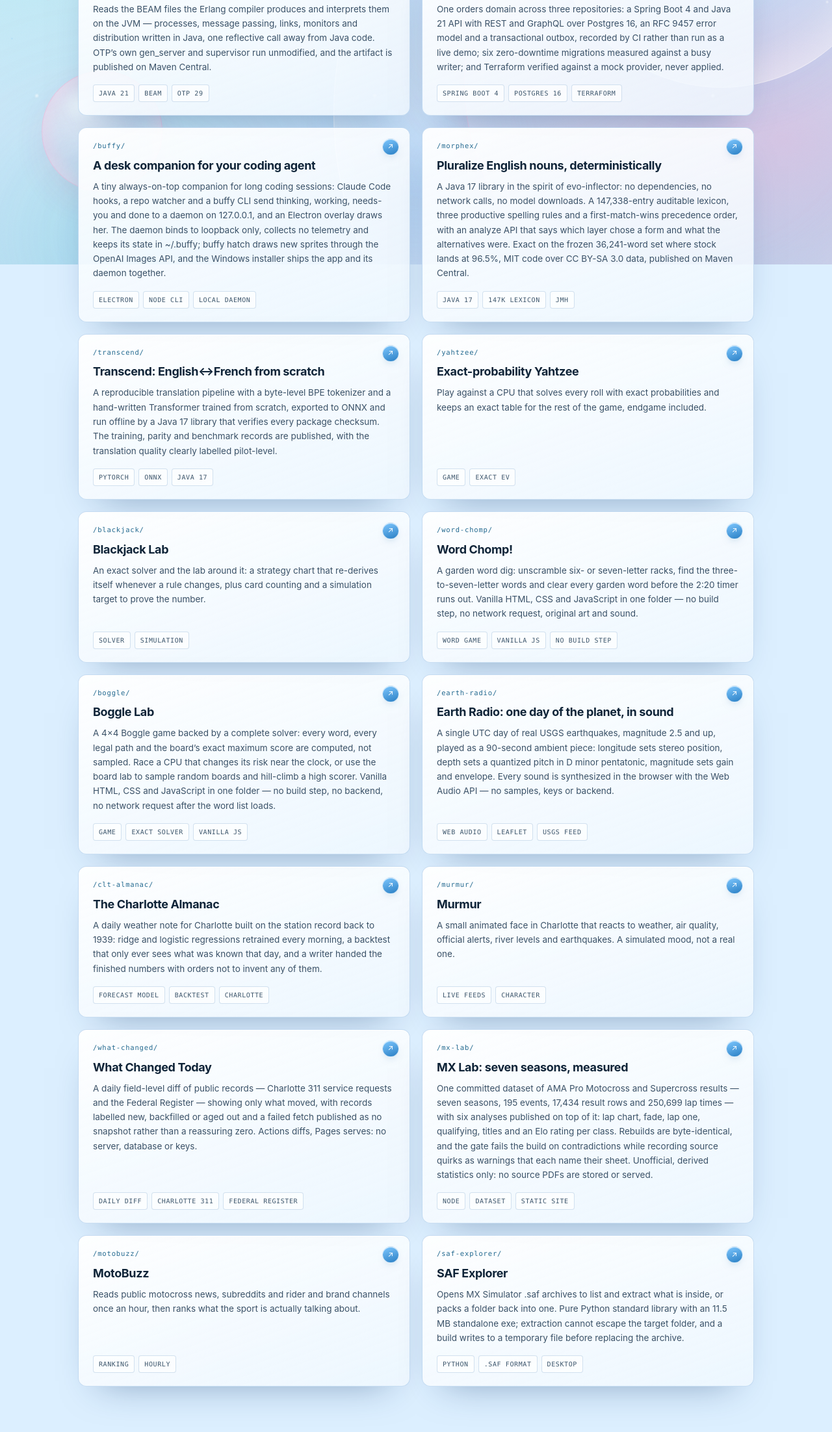
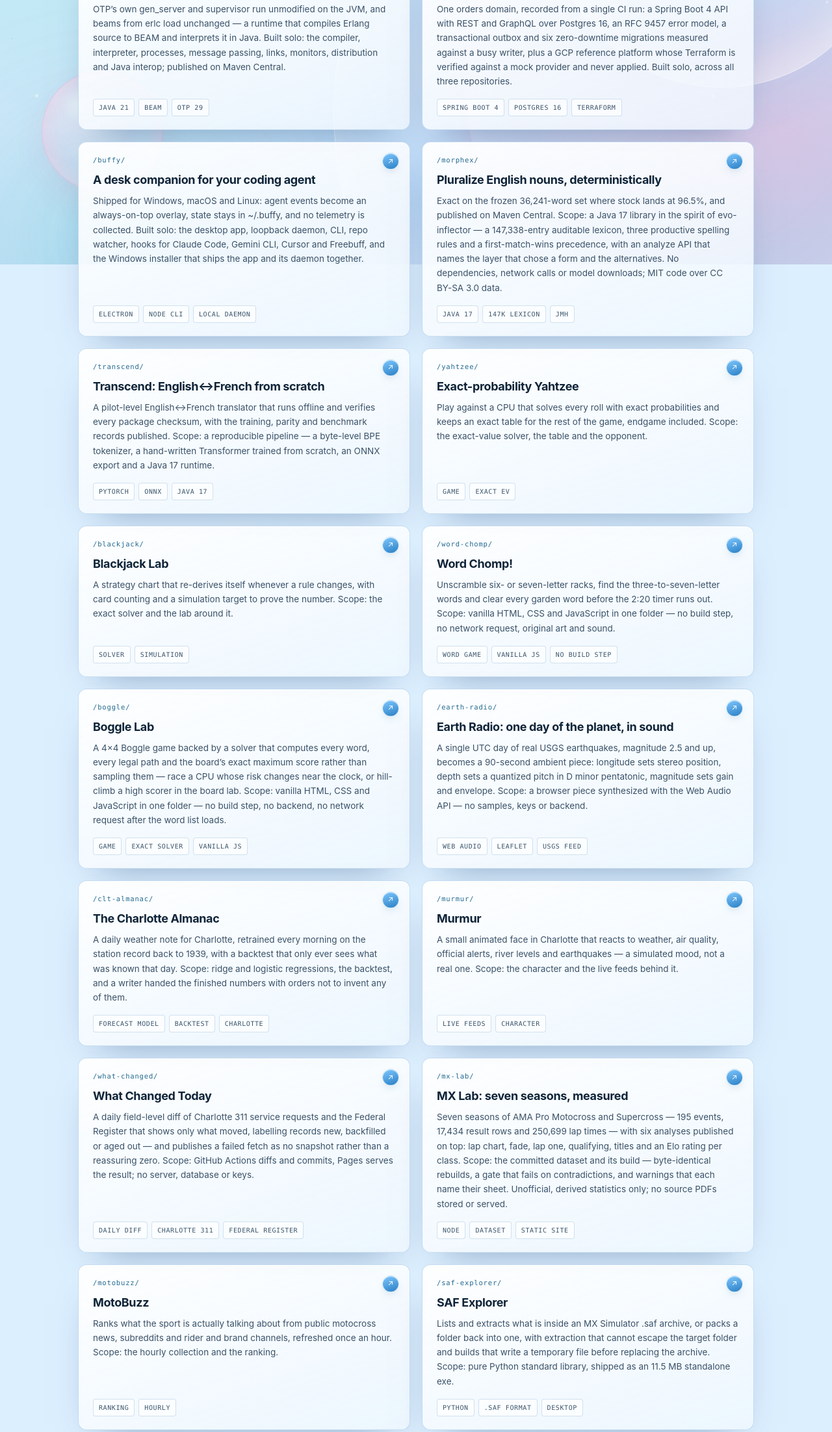
Before and after one commit to slayyyyer/slayyyyer.github.io, a plain HTML site: page projects/index.html in a window 1280 px wide. Shown: the part 393-2597 px from the top of the page at 65% size. Drawn offline with Linux system fonts and the light colour scheme.

Commit message:
Rewrite the project cards to lead with the outcome
Each card opened with its stack or its feature list, so a reader had to
finish the sentence to learn what the project does, and release numbers
pinned the copy to versions that keep moving. The cards now open with the
result and close with what Justin built, naming Maven Central or a platform
instead of a version. The collection page also carried a duplicated
paragraph tag on every card, and its intro claimed each project had its own
repository when the orders system spans three.

🤖 Generated with Codebuff
Co-Authored-By: Codebuff <noreply@codebuff.com>

```diff
--- a/projects/index.html
+++ b/projects/index.html
@@ -76,8 +76,8 @@
         <p class="label">All projects</p>
         <h1>Everything I built for the fun of it.</h1>
       </div>
-      <p class="sectionhead__sub">Sixteen live experiments, each its own repository and its own
-        subpath on this domain — the three from the homepage first.</p>
+      <p class="sectionhead__sub">Sixteen live experiments, each on its own subpath of this domain —
+        the three from the homepage first.</p>
     </div>
 
     <div class="projectgrid">
@@ -86,11 +86,7 @@
         <span class="projectcard__mark" aria-hidden="true">↗</span>
         <p class="projectcard__path">/jerlang/</p>
         <h3>An Erlang runtime for the JVM</h3>
-        <p class="projectcard__copy">Reads the BEAM files the Erlang compiler produces and
-          interprets them on the JVM — processes, message passing, links, monitors and
-          distribution written in Java, one reflective call away from Java code. OTP’s own
-          gen_server and supervisor run unmodified, and the artifact is published on Maven
-          Central.</p>
+        <p class="projectcard__copy">OTP’s own gen_server and supervisor run unmodified on the JVM, and beams from erlc load unchanged — a runtime that compiles Erlang source to BEAM and interprets it in Java. Built solo: the compiler, interpreter, processes, message passing, links, monitors, distribution and Java interop; published on Maven Central.</p>
         <ul class="stack"><li>Java 21</li><li>BEAM</li><li>OTP 29</li></ul>
       </a>
 
@@ -98,11 +94,7 @@
         <span class="projectcard__mark" aria-hidden="true">↗</span>
         <p class="projectcard__path">/orders-service/</p>
         <h3>A three-repo reference system</h3>
-        <p class="projectcard__copy">One orders domain across three repositories: a Spring Boot 4
-          and Java 21 API with REST and GraphQL over Postgres 16, an RFC 9457 error model and a
-          transactional outbox, recorded by CI rather than run as a live demo; six zero-downtime
-          migrations measured against a busy writer; and Terraform verified against a mock provider,
-          never applied.</p>
+        <p class="projectcard__copy">One orders domain, recorded from a single CI run: a Spring Boot 4 API with REST and GraphQL over Postgres 16, an RFC 9457 error model, a transactional outbox and six zero-downtime migrations measured against a busy writer, plus a GCP reference platform whose Terraform is verified against a mock provider and never applied. Built solo, across all three repositories.</p>
         <ul class="stack"><li>Spring Boot 4</li><li>Postgres 16</li><li>Terraform</li></ul>
       </a>
 
@@ -110,12 +102,7 @@
         <span class="projectcard__mark" aria-hidden="true">↗</span>
         <p class="projectcard__path">/buffy/</p>
         <h3>A desk companion for your coding agent</h3>
-        <p class="projectcard__copy">A tiny always-on-top companion for long coding sessions:
-          Claude Code hooks, a repo watcher and a buffy CLI send thinking, working, needs-you and
-          done to a daemon on 127.0.0.1, and an Electron overlay draws her. The daemon binds
-          to loopback only, collects no telemetry and keeps its state in ~/.buffy; buffy hatch
-          draws new sprites through the OpenAI Images API, and the Windows installer ships the app
-          and its daemon together.</p>
+        <p class="projectcard__copy">Shipped for Windows, macOS and Linux: agent events become an always-on-top overlay, state stays in ~/.buffy, and no telemetry is collected. Built solo: the desktop app, loopback daemon, CLI, repo watcher, hooks for Claude Code, Gemini CLI, Cursor and Freebuff, and the Windows installer that ships the app and its daemon together.</p>
         <ul class="stack"><li>Electron</li><li>Node CLI</li><li>Local daemon</li></ul>
       </a>
 
@@ -123,12 +110,7 @@
         <span class="projectcard__mark" aria-hidden="true">↗</span>
         <p class="projectcard__path">/morphex/</p>
         <h3>Pluralize English nouns, deterministically</h3>
-        <p class="projectcard__copy">A Java 17 library in the spirit of evo-inflector: no
-          dependencies, no network calls, no model downloads. A 147,338-entry auditable lexicon,
-          three productive spelling rules and a first-match-wins precedence order, with an
-          analyze API that says which layer chose a form and what the alternatives were. Exact on
-          the frozen 36,241-word set where stock lands at 96.5%, MIT code over CC BY-SA 3.0 data,
-          published on Maven Central.</p>
+        <p class="projectcard__copy">Exact on the frozen 36,241-word set where stock lands at 96.5%, and published on Maven Central. Scope: a Java 17 library in the spirit of evo-inflector — a 147,338-entry auditable lexicon, three productive spelling rules and a first-match-wins precedence, with an analyze API that names the layer that chose a form and the alternatives. No dependencies, network calls or model downloads; MIT code over CC BY-SA 3.0 data.</p>
         <ul class="stack"><li>Java 17</li><li>147k lexicon</li><li>JMH</li></ul>
       </a>
 
@@ -136,11 +118,7 @@
         <span class="projectcard__mark" aria-hidden="true">↗</span>
         <p class="projectcard__path">/transcend/</p>
         <h3>Transcend: English↔French from scratch</h3>
-        <p class="projectcard__copy">A reproducible translation pipeline with a byte-level BPE
-          tokenizer and a hand-written Transformer trained from scratch, exported to ONNX and run
-          offline by a Java 17 library that verifies every package checksum. The training, parity
-          and benchmark records are published, with the translation quality clearly labelled
-          pilot-level.</p>
+        <p class="projectcard__copy">A pilot-level English↔French translator that runs offline and verifies every package checksum, with the training, parity and benchmark records published. Scope: a reproducible pipeline — a byte-level BPE tokenizer, a hand-written Transformer trained from scratch, an ONNX export and a Java 17 runtime.</p>
         <ul class="stack"><li>PyTorch</li><li>ONNX</li><li>Java 17</li></ul>
       </a>
 
@@ -148,8 +126,7 @@
         <span class="projectcard__mark" aria-hidden="true">↗</span>
         <p class="projectcard__path">/yahtzee/</p>
         <h3>Exact-probability Yahtzee</h3>
-        <p class="projectcard__copy">Play against a CPU that solves every roll with exact
-          probabilities and keeps an exact table for the rest of the game, endgame included.</p>
+        <p class="projectcard__copy">Play against a CPU that solves every roll with exact probabilities and keeps an exact table for the rest of the game, endgame included. Scope: the exact-value solver, the table and the opponent.</p>
         <ul class="stack"><li>Game</li><li>Exact EV</li></ul>
       </a>
 
@@ -157,9 +134,7 @@
         <span class="projectcard__mark" aria-hidden="true">↗</span>
         <p class="projectcard__path">/blackjack/</p>
         <h3>Blackjack Lab</h3>
-        <p class="projectcard__copy">An exact solver and the lab around it: a strategy chart
-          that re-derives itself whenever a rule changes, plus card counting and a simulation
-          target to prove the number.</p>
+        <p class="projectcard__copy">A strategy chart that re-derives itself whenever a rule changes, with card counting and a simulation target to prove the number. Scope: the exact solver and the lab around it.</p>
         <ul class="stack"><li>Solver</li><li>Simulation</li></ul>
       </a>
 
@@ -167,10 +142,7 @@
         <span class="projectcard__mark" aria-hidden="true">↗</span>
         <p class="projectcard__path">/word-chomp/</p>
         <h3>Word Chomp!</h3>
-        <p class="projectcard__copy">A garden word dig: unscramble six- or seven-letter racks, find
-          the three-to-seven-letter words and clear every garden word before the 2:20 timer runs
-          out. Vanilla HTML, CSS and JavaScript in one folder — no build step, no network request,
-          original art and sound.</p>
+        <p class="projectcard__copy">Unscramble six- or seven-letter racks, find the three-to-seven-letter words and clear every garden word before the 2:20 timer runs out. Scope: vanilla HTML, CSS and JavaScript in one folder — no build step, no network request, original art and sound.</p>
         <ul class="stack"><li>Word game</li><li>Vanilla JS</li><li>No build step</li></ul>
       </a>
 
@@ -178,11 +150,7 @@
         <span class="projectcard__mark" aria-hidden="true">↗</span>
         <p class="projectcard__path">/boggle/</p>
         <h3>Boggle Lab</h3>
-        <p class="projectcard__copy">A 4×4 Boggle game backed by a complete solver: every word,
-          every legal path and the board’s exact maximum score are computed, not sampled. Race a
-          CPU that changes its risk near the clock, or use the board lab to sample random boards
-          and hill-climb a high scorer. Vanilla HTML, CSS and JavaScript in one folder — no build
-          step, no backend, no network request after the word list loads.</p>
+        <p class="projectcard__copy">A 4×4 Boggle game backed by a solver that computes every word, every legal path and the board’s exact maximum score rather than sampling them — race a CPU whose risk changes near the clock, or hill-climb a high scorer in the board lab. Scope: vanilla HTML, CSS and JavaScript in one folder — no build step, no backend, no network request after the word list loads.</p>
         <ul class="stack"><li>Game</li><li>Exact solver</li><li>Vanilla JS</li></ul>
       </a>
 
@@ -190,10 +158,7 @@
         <span class="projectcard__mark" aria-hidden="true">↗</span>
         <p class="projectcard__path">/earth-radio/</p>
         <h3>Earth Radio: one day of the planet, in sound</h3>
-        <p class="projectcard__copy">A single UTC day of real USGS earthquakes, magnitude 2.5 and
-          up, played as a 90-second ambient piece: longitude sets stereo position, depth sets a
-          quantized pitch in D minor pentatonic, magnitude sets gain and envelope. Every sound is
-          synthesized in the browser with the Web Audio API — no samples, keys or backend.</p>
+        <p class="projectcard__copy">A single UTC day of real USGS earthquakes, magnitude 2.5 and up, becomes a 90-second ambient piece: longitude sets stereo position, depth sets a quantized pitch in D minor pentatonic, magnitude sets gain and envelope. Scope: a browser piece synthesized with the Web Audio API — no samples, keys or backend.</p>
         <ul class="stack"><li>Web Audio</li><li>Leaflet</li><li>USGS feed</li></ul>
       </a>
 
@@ -201,10 +166,7 @@
         <span class="projectcard__mark" aria-hidden="true">↗</span>
         <p class="projectcard__path">/clt-almanac/</p>
         <h3>The Charlotte Almanac</h3>
-        <p class="projectcard__copy">A daily weather note for Charlotte built on the station
-          record back to 1939: ridge and logistic regressions retrained every morning, a backtest
-          that only ever sees what was known that day, and a writer handed the finished numbers
-          with orders not to invent any of them.</p>
+        <p class="projectcard__copy">A daily weather note for Charlotte, retrained every morning on the station record back to 1939, with a backtest that only ever sees what was known that day. Scope: ridge and logistic regressions, the backtest, and a writer handed the finished numbers with orders not to invent any of them.</p>
         <ul class="stack"><li>Forecast model</li><li>Backtest</li><li>Charlotte</li></ul>
       </a>
 
@@ -212,9 +174,7 @@
         <span class="projectcard__mark" aria-hidden="true">↗</span>
         <p class="projectcard__path">/murmur/</p>
         <h3>Murmur</h3>
-        <p class="projectcard__copy">A small animated face in Charlotte that reacts to weather,
-          air quality, official alerts, river levels and earthquakes. A simulated mood, not a
-          real one.</p>
+        <p class="projectcard__copy">A small animated face in Charlotte that reacts to weather, air quality, official alerts, river levels and earthquakes — a simulated mood, not a real one. Scope: the character and the live feeds behind it.</p>
         <ul class="stack"><li>Live feeds</li><li>Character</li></ul>
       </a>
 
@@ -222,10 +182,7 @@
         <span class="projectcard__mark" aria-hidden="true">↗</span>
         <p class="projectcard__path">/what-changed/</p>
         <h3>What Changed Today</h3>
-        <p class="projectcard__copy">A daily field-level diff of public records — Charlotte 311
-          service requests and the Federal Register — showing only what moved, with records
-          labelled new, backfilled or aged out and a failed fetch published as no snapshot rather
-          than a reassuring zero. Actions diffs, Pages serves: no server, database or keys.</p>
+        <p class="projectcard__copy">A daily field-level diff of Charlotte 311 service requests and the Federal Register that shows only what moved, labelling records new, backfilled or aged out — and publishes a failed fetch as no snapshot rather than a reassuring zero. Scope: GitHub Actions diffs and commits, Pages serves the result; no server, database or keys.</p>
         <ul class="stack"><li>Daily diff</li><li>Charlotte 311</li><li>Federal Register</li></ul>
       </a>
 
@@ -233,12 +190,7 @@
         <span class="projectcard__mark" aria-hidden="true">↗</span>
         <p class="projectcard__path">/mx-lab/</p>
         <h3>MX Lab: seven seasons, measured</h3>
-        <p class="projectcard__copy">One committed dataset of AMA Pro Motocross and Supercross
-          results — seven seasons, 195 events, 17,434 result rows and 250,699 lap times — with six
-          analyses published on top of it: lap chart, fade, lap one, qualifying, titles and an Elo
-          rating per class. Rebuilds are byte-identical, and the gate fails the build on
-          contradictions while recording source quirks as warnings that each name their sheet.
-          Unofficial, derived statistics only: no source PDFs are stored or served.</p>
+        <p class="projectcard__copy">Seven seasons of AMA Pro Motocross and Supercross — 195 events, 17,434 result rows and 250,699 lap times — with six analyses published on top: lap chart, fade, lap one, qualifying, titles and an Elo rating per class. Scope: the committed dataset and its build — byte-identical rebuilds, a gate that fails on contradictions, and warnings that each name their sheet. Unofficial, derived statistics only; no source PDFs stored or served.</p>
         <ul class="stack"><li>Node</li><li>Dataset</li><li>Static site</li></ul>
       </a>
 
@@ -246,8 +198,7 @@
         <span class="projectcard__mark" aria-hidden="true">↗</span>
         <p class="projectcard__path">/motobuzz/</p>
         <h3>MotoBuzz</h3>
-        <p class="projectcard__copy">Reads public motocross news, subreddits and rider and brand
-          channels once an hour, then ranks what the sport is actually talking about.</p>
+        <p class="projectcard__copy">Ranks what the sport is actually talking about from public motocross news, subreddits and rider and brand channels, refreshed once an hour. Scope: the hourly collection and the ranking.</p>
         <ul class="stack"><li>Ranking</li><li>Hourly</li></ul>
       </a>
 
@@ -255,10 +206,7 @@
         <span class="projectcard__mark" aria-hidden="true">↗</span>
         <p class="projectcard__path">/saf-explorer/</p>
         <h3>SAF Explorer</h3>
-        <p class="projectcard__copy">Opens MX Simulator .saf archives to list and extract what is
-          inside, or packs a folder back into one. Pure Python standard library with an 11.5 MB
-          standalone exe; extraction cannot escape the target folder, and a build writes to a
-          temporary file before replacing the archive.</p>
+        <p class="projectcard__copy">Lists and extracts what is inside an MX Simulator .saf archive, or packs a folder back into one, with extraction that cannot escape the target folder and builds that write a temporary file before replacing the archive. Scope: pure Python standard library, shipped as an 11.5 MB standalone exe.</p>
         <ul class="stack"><li>Python</li><li>.saf format</li><li>Desktop</li></ul>
       </a>
     </div>
```
Also changed, not shown: index.html (+13 -14 lines).
